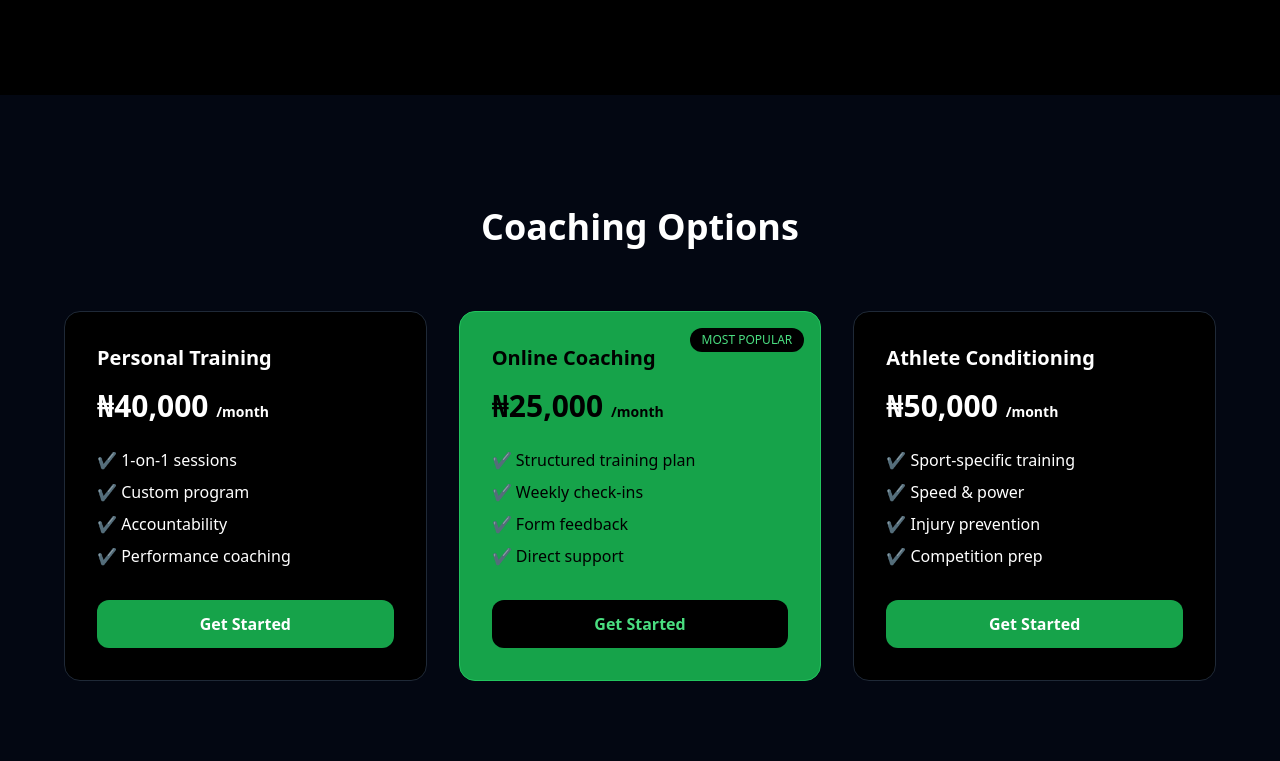
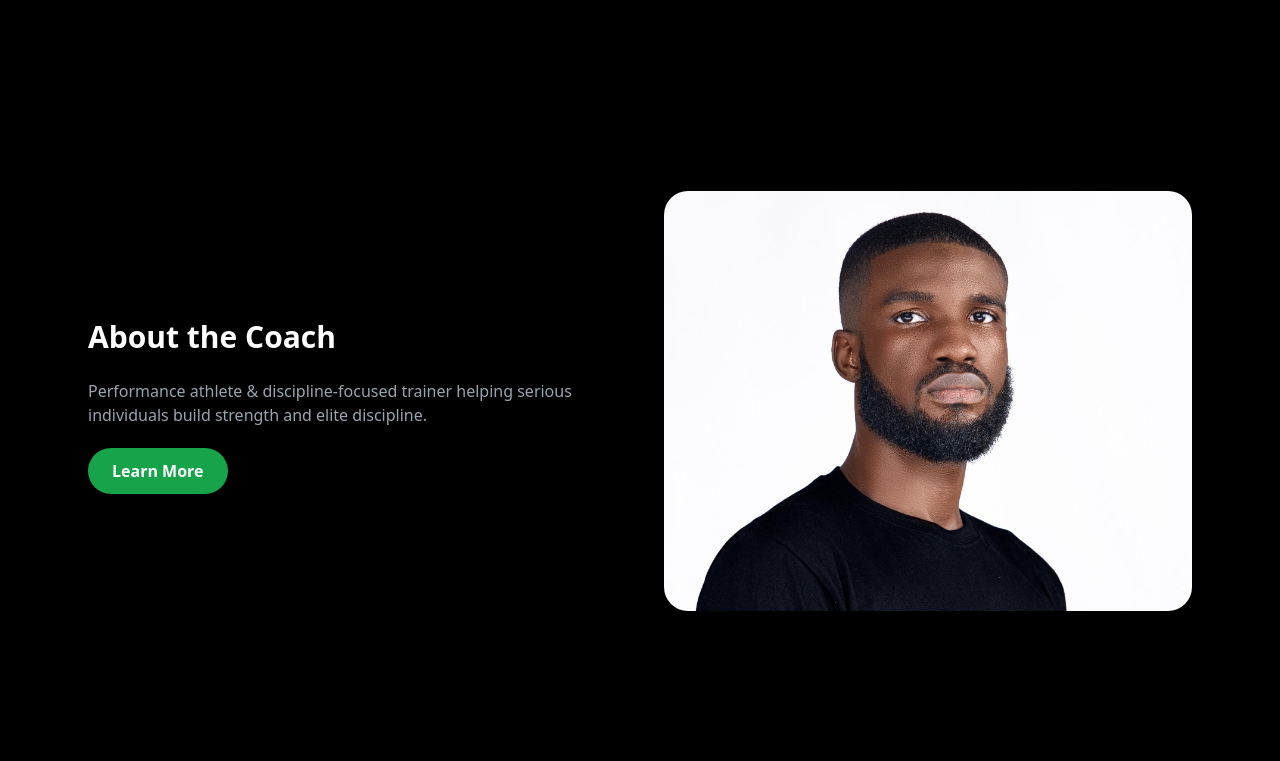
Before and after one commit to Itiku23/voltage-fitness-frontend, a React app: page / in a window 1280 px wide. Shown: the part 1819-2580 px from the top of the page. Built offline with nearby package versions, Linux system fonts and the light colour scheme; the HTML template or start-up script is replaced by a standard one.

Commit message:
Move pricing into individual program pages

```diff
--- a/src/pages/AthleteConditioning.jsx
+++ b/src/pages/AthleteConditioning.jsx
@@ -70,6 +70,26 @@ export default function AthleteConditioning() {
           </ol>
         </div>
 
+{/* PRICING */}
+<section className="mt-16">
+  <h2 className="text-2xl font-bold mb-6 text-green-500">
+    Pricing
+  </h2>
+
+  <div className="bg-gray-950 border border-gray-800 rounded-2xl p-8">
+    <p className="text-3xl font-extrabold mb-4">
+      ₦50,000 <span className="text-sm text-gray-400">/month</span>
+    </p>
+
+    <ul className="space-y-3 text-gray-300 mb-6">
+      <li>✔ Sport-specific conditioning</li>
+      <li>✔ Speed & power development</li>
+      <li>✔ Injury prevention</li>
+      <li>✔ Competition prep</li>
+    </ul>
+  </div>
+</section>
+
         {/* CTA */}
         <div className="mt-12 flex flex-col sm:flex-row gap-4">
           <a
--- a/src/pages/Home.jsx
+++ b/src/pages/Home.jsx
@@ -109,58 +109,6 @@ export default function Home() {
         </Reveal>
       </section>
 
-      {/* PRICING */}
-      <section className="px-6 py-28 bg-gray-950">
-        <h3 className="text-3xl md:text-4xl font-bold text-center mb-16">
-          Coaching Options
-        </h3>
-
-        <Reveal delay={0.3}>
-          <div className="grid md:grid-cols-3 gap-8 max-w-6xl mx-auto">
-
-            <PricingCard
-              title="Personal Training"
-              price="₦40,000"
-              period="/month"
-              features={[
-                "1-on-1 sessions",
-                "Custom program",
-                "Accountability",
-                "Performance coaching"
-              ]}
-              link="/personal-training"
-            />
-
-            <PricingCard
-              title="Online Coaching"
-              price="₦25,000"
-              period="/month"
-              highlight
-              features={[
-                "Structured training plan",
-                "Weekly check-ins",
-                "Form feedback",
-                "Direct support"
-              ]}
-              link="/online-coaching"
-            />
-
-            <PricingCard
-              title="Athlete Conditioning"
-              price="₦50,000"
-              period="/month"
-              features={[
-                "Sport-specific training",
-                "Speed & power",
-                "Injury prevention",
-                "Competition prep"
-              ]}
-              link="/athlete-conditioning"
-            />
-
-          </div>
-        </Reveal>
-      </section>
 
       {/* ABOUT */}
       <section className="px-6 py-24 max-w-6xl mx-auto grid md:grid-cols-2 gap-12 items-center">
--- a/src/pages/OnlineCoaching.jsx
+++ b/src/pages/OnlineCoaching.jsx
@@ -76,6 +76,26 @@ export default function OnlineCoaching() {
           This is for people ready to commit — not dabble.
         </p>
 
+{/* PRICING */}
+<section className="mt-16">
+  <h2 className="text-2xl font-bold mb-6 text-green-500">
+    Pricing
+  </h2>
+
+  <div className="bg-gray-950 border border-gray-800 rounded-2xl p-8">
+    <p className="text-3xl font-extrabold mb-4">
+      ₦25,000 <span className="text-sm text-gray-400">/month</span>
+    </p>
+
+    <ul className="space-y-3 text-gray-300 mb-6">
+      <li>✔ Fully structured training plan</li>
+      <li>✔ Weekly check-ins</li>
+      <li>✔ Form feedback</li>
+      <li>✔ Direct coach support</li>
+    </ul>
+  </div>
+</section>
+
         {/* CTA */}
         <div className="mt-12 flex flex-col sm:flex-row gap-4">
           <a
--- a/src/pages/PersonalTraining.jsx
+++ b/src/pages/PersonalTraining.jsx
@@ -67,7 +67,25 @@ export default function PersonalTraining() {
             <li>Progress tracking & adjustments</li>
           </ol>
         </div>
+        {/* PRICING */}
+<section className="mt-16">
+  <h2 className="text-2xl font-bold mb-6 text-green-500">
+    Pricing
+  </h2>
 
+  <div className="bg-gray-950 border border-gray-800 rounded-2xl p-8">
+    <p className="text-3xl font-extrabold mb-4">
+      ₦40,000 <span className="text-sm text-gray-400">/month</span>
+    </p>
+
+    <ul className="space-y-3 text-gray-300 mb-6">
+      <li>✔ 1-on-1 physical sessions</li>
+      <li>✔ Custom training program</li>
+      <li>✔ Accountability & tracking</li>
+      <li>✔ Performance coaching</li>
+    </ul>
+  </div>
+</section>
         {/* CTA */}
         <div className="mt-12 flex flex-col sm:flex-row gap-4">
           <a
```
